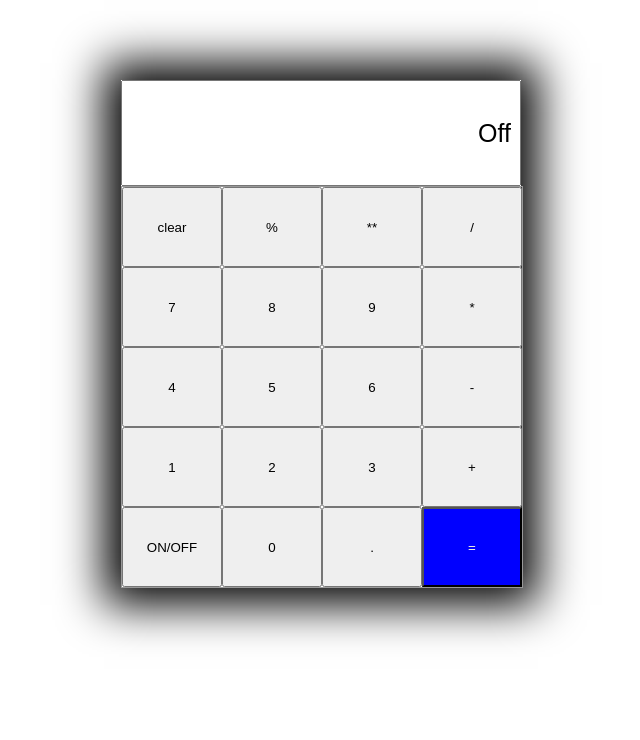
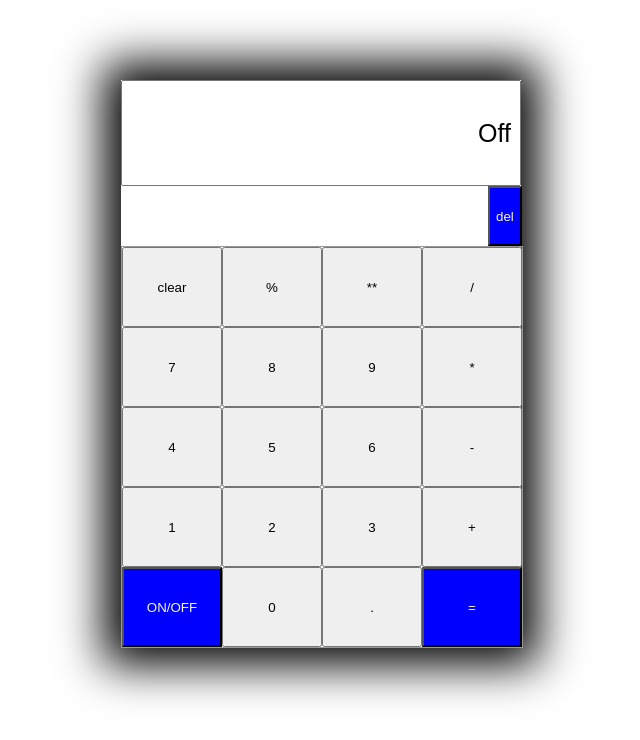
Before and after one commit to Marveleecious/mycalculator, a plain HTML site: page index.html in a window 1280 px wide. Shown: the whole page, without its empty margins (319-959 px from the left). Drawn offline with Linux system fonts and the light colour scheme.

Commit message:
del function

```diff
--- a/index.html
+++ b/index.html
@@ -9,10 +9,10 @@
 </head>
 <body>
     <div id="container">
-        <input type="text"  id="output" value="Off">
+        <input type="text"  id="output" value="Off"> <button id="del" onclick="del()">del</button>
         <div id="buttons"> <button id="one" onclick="clearing()">clear</button>
             <button id="percent" onclick="percent()">%</button>
-            <!-- <button onclick="dele()">del</button> -->
+
             <button id="square" onclick="square()">**</button>
             <button id="divide" onclick="divide()">/</button>
             <button id="seven" onclick="seven()">7</button>
--- a/script.js
+++ b/script.js
@@ -315,12 +315,13 @@ else{
 }
 }
 
-// function dele(){
-//     let output = document.getElementById('output');
-//     let result = output.value
-//     let slicevalue = result.slice(0, -1)
-//     // console.log(output)
-// }
+function del(){
+    let output = document.getElementById('output');
+    let result = output.value
+    let slicevalue = result.slice(0, -1)
+    output.value = slicevalue
+    // console.log(output)
+}
 
 // function clearing(){
 
--- a/style.css
+++ b/style.css
@@ -113,9 +113,9 @@
     color: white;
 }
 
-#zeros:hover{
-    background-color: blue;
-    color: white;
+#onoff:hover{
+    color: black;
+    background-color: white;
 }
 
 #zero:hover{
@@ -127,3 +127,23 @@
     background-color: blue;
     color: white;
 }
+
+#del{
+    position: relative;
+    left: 367px;
+    height: 60px;
+    /* width: 30px; */
+    background-color: blue;
+    color: beige;
+
+}
+
+#del:hover{
+    color: black;
+    background-color: white;
+}
+
+#onoff{
+    background-color: blue;
+    color: beige;
+}
```
